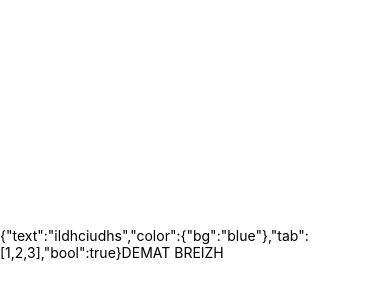
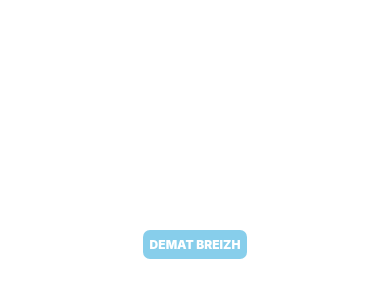
Before and after one commit to champix56/2025-06-25-frncv1, a React Native app: screen / in a window 390 px wide. Shown: the part 178-478 px from the top of the page. Built offline with nearby package versions, Linux system fonts and the light colour scheme.

Commit message:
avec styles

```diff
--- a/src/App.js
+++ b/src/App.js
@@ -4,7 +4,7 @@ import Button from './components/Button/Button';
 export default function App() {
   return (
     <View style={styles.container}>
-      <Button text="ildhciudhs" color={{bg:"blue"}} tab={[1,2,3]} bool={true} />
+      <Button text="Mon button" bgColor="skyblue" color="white" />
     </View>
   );
 }
--- a/src/components/Button/Button.js
+++ b/src/components/Button/Button.js
@@ -1,13 +1,44 @@
-import { Text, View } from "react-native";
-
+import { Text, TouchableHighlight, View, StyleSheet } from "react-native";
+/**
+ *
+ * @param {{bgColor:string,color:string}} props
+ * @returns
+ */
 const Button = (props) => {
-    console.log(props);
+  console.log(props);
+  /**
+   * gestion press du button
+   * @param evt {GestureResponderEvent} event
+   * @returns undefined
+   *
+   */
+  function onButtonPress(evt) {
+    console.log(evt);
+    alert("Titre", "message");
+  }
   return (
-    <View>
-      <Text>{JSON.stringify(props)}
-      DEMAT BREIZH</Text>
-    </View>
+    <TouchableHighlight onPress={onButtonPress}>
+      <View style={[style.Touchable, { backgroundColor: props.bgColor }]}>
+        <Text style={[style.Text, { color: props.color }]}>DEMAT BREIZH</Text>
+      </View>
+    </TouchableHighlight>
   );
 };
 
+const style = StyleSheet.create({
+  Touchable: {
+    backgroundColor: "blue",
+    marginLeft: 5,
+    marginRight: 5,
+    padding: 7,
+    borderRadius: 7,
+  },
+  Text: {
+    color: "red",
+    fontWeight: "900",
+    fontSize: 12,
+    textAlign: "center",
+  },
+});
+
 export default Button;
```
